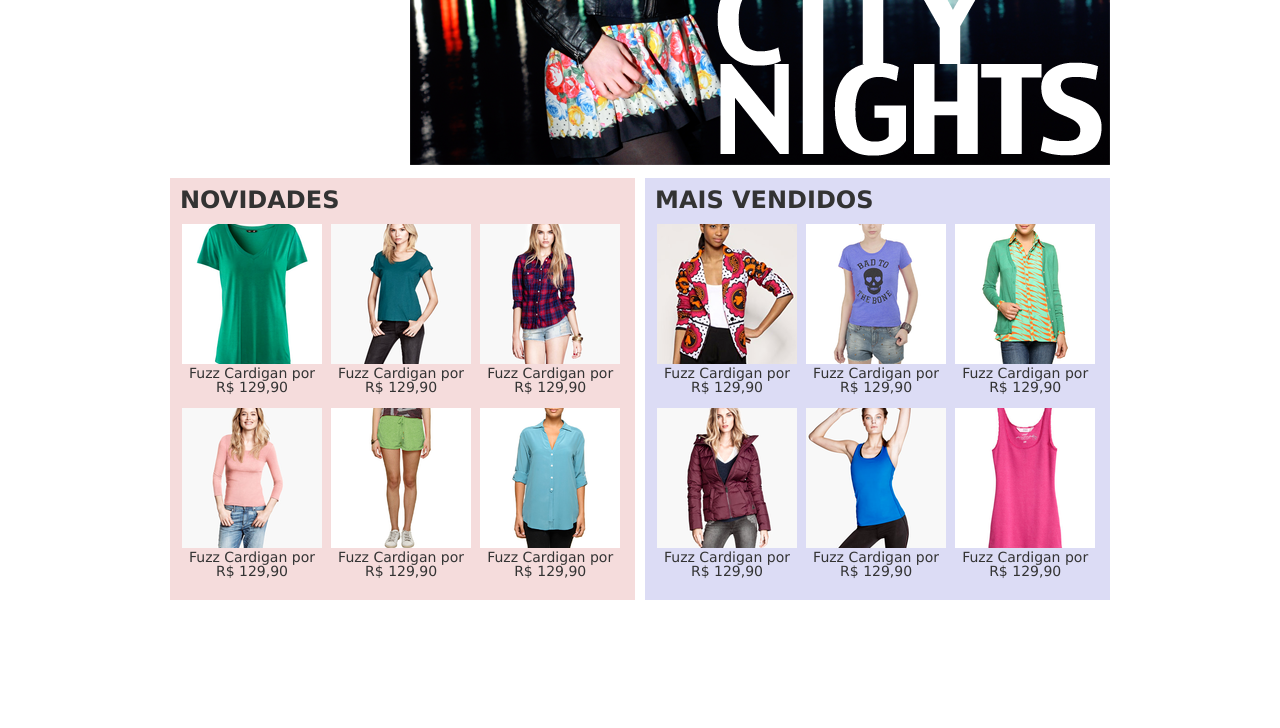
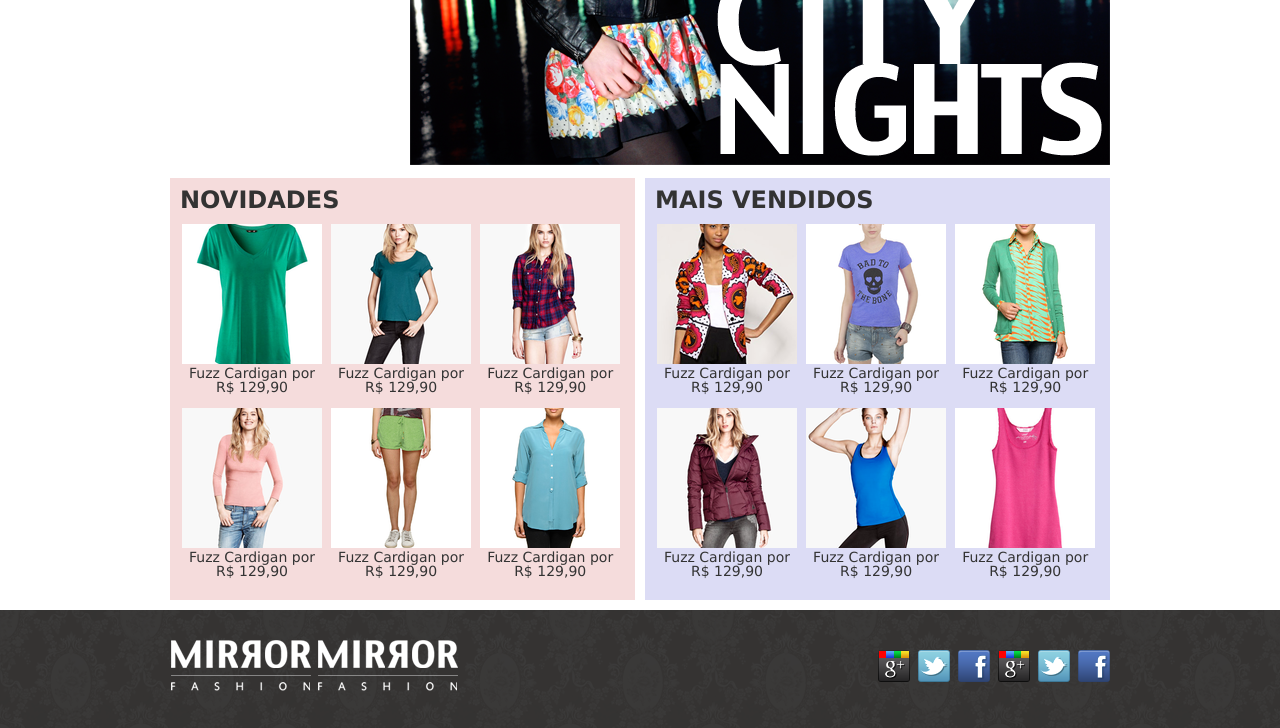
Before and after one commit to CaelumAulas/web7094, a plain HTML site: page mirrorfashion/index.html in a window 1280 px wide. Shown: the part 413-1141 px from the top of the page. Before the commit the page ends 1023 px from the top, so only its background shows below. Drawn offline with Linux system fonts and the light colour scheme.

Commit message:
5.4 - Exercícios: seletores e pseudo-classes

```diff
--- a/mirrorfashion/css/estilos.css
+++ b/mirrorfashion/css/estilos.css
@@ -41,8 +41,29 @@ header {
   margin-left: 20px;
 }
 
+.menu-departamentos li li a:before {
+  content: '- ';
+}
+
+.menu-departamentos li ul {
+  display: none;
+}
+.menu-departamentos li:hover ul {
+  display: block;
+}
+.menu-departamentos ul ul li {
+  background-color: #dcdcdc;
+}
+
 .menu-opcoes a {
   color: #003366;
+}
+
+.menu-opcoes a:hover {
+    color: #007dc6;
+}
+.menu-opcoes a:active {
+     color: #867dc6;
 }
 
 .busca,
@@ -130,3 +151,62 @@ header {
   text-align: center;
   text-decoration: none;
 }
+
+footer {
+  background-image: url(../img/fundo-rodape.png);
+  clear: both;
+  overflow: hidden;
+  padding: 30px 0 20px;
+}
+
+.social {
+  width: 600px;
+  display: inline-block;
+  vertical-align: middle;
+}
+
+.logos {
+  display: inline-block;
+  vertical-align: middle;
+}
+
+footer div.container {
+  text-align: justify;
+}
+
+footer div.container .linha{
+  display: inline-block;
+  width: 100%;
+}
+
+footer img {
+  display: inline-block;
+  vertical-align: middle;
+}
+
+.social li {
+  float: right;
+  margin-left: 8px;
+}
+
+.social a {
+  /* tamanho da imagem */
+  height: 32px;
+  width: 32px;
+
+  /* image replacement */
+  display: block;
+  text-indent: -9999px;
+}
+
+.social a[href*="facebook.com"] {
+  background-image: url(../img/facebook.png);
+}
+
+.social a[href*="twitter.com"] {
+  background-image: url(../img/twitter.png);
+}
+
+.social a[href*="plus.google.com"] {
+  background-image: url(../img/googleplus.png);
+}
--- a/mirrorfashion/index.html
+++ b/mirrorfashion/index.html
@@ -41,7 +41,14 @@
 
         <nav>
           <ul>
-            <li><a href="#">Blusas e Camisas</a></li>
+            <li><a href="#">Blusas e Camisas</a>
+              <ul>
+                <li><a href="#">Manga curta</a></li>
+                <li><a href="#">Manga comprida</a></li>
+                <li><a href="#">Camisa social</a></li>
+                <li><a href="#">Camisa casual</a></li>
+              </ul>
+            </li>
             <li><a href="#">Calças</a></li>
             <li><a href="#">Saias</a></li>
             <li><a href="#">Vestidos</a></li>
@@ -110,7 +117,6 @@
           </li>
         </ol>
       </section>
-
       <section class="painel novidades">
         <h2>Novidades</h2>
 
@@ -166,5 +172,25 @@
         </ol>
       </section>
     </div>
+
+    <footer>
+      <div class="container">
+        <div class="logos">
+          <img src="img/logo-rodape.png" alt="Logo Mirror Fashion">
+          <img src="img/logo-rodape.png" alt="Logo Mirror Fashion">
+        </div>
+
+        <ul class="social">
+          <li><a href="http://facebook.com/mirrorfashion">Facebook</a></li>
+          <li><a href="http://twitter.com/mirrorfashion">Twitter</a></li>
+          <li><a href="http://plus.google.com/mirrorfashion">Google+</a></li>
+          <li><a href="http://facebook.com/mirrorfashion">Facebook</a></li>
+          <li><a href="http://twitter.com/mirrorfashion">Twitter</a></li>
+          <li><a href="http://plus.google.com/mirrorfashion">Google+</a></li>
+        </ul>
+
+        <div class="linha"></div>
+      </div>
+    </footer>
   </body>
 </html>
```
Also changed, not shown: mirrorfashion/css/sobre.css (+12 -0 lines). Lines whose indentation alone changed are shown as unchanged.
